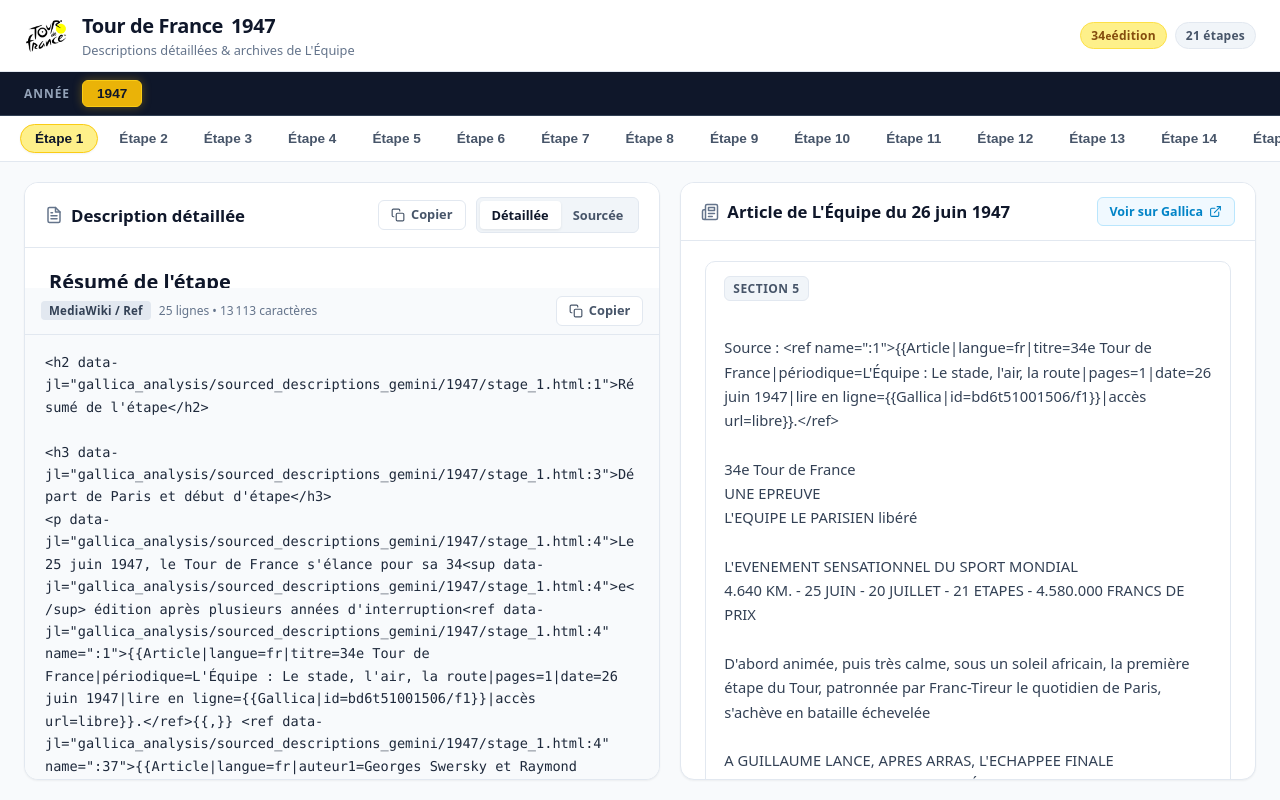
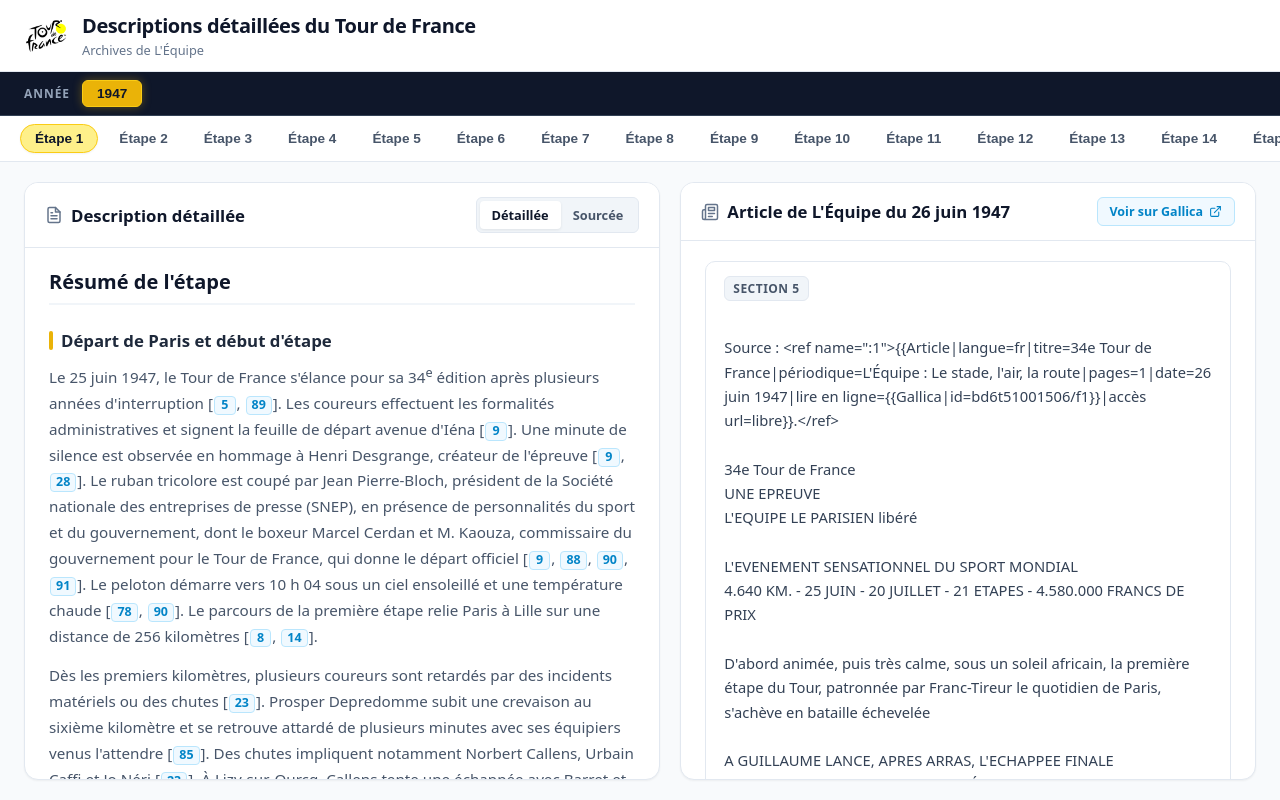
Before and after one commit to VincentGariepy/tdf_wikipedia, a plain HTML site: page description_website/index.html in a window 1280 px wide. Drawn offline with Linux system fonts and the light colour scheme.

Commit message:
reformat website

```diff
--- a/description_website/index.html
+++ b/description_website/index.html
@@ -3,7 +3,7 @@
 <head>
     <meta charset="UTF-8">
     <meta name="viewport" content="width=device-width, initial-scale=1.0">
-    <title>Descriptions du Tour de France 1947</title>
+    <title>Descriptions du Tour de France</title>
     <link rel="stylesheet" href="style.css">
     <link rel="icon" type="image/png" href="tour-de-france-logo.png">
 </head>
@@ -13,13 +13,9 @@
         <div class="header-brand">
             <img src="tour-de-france-logo.png" alt="Logo Tour de France" class="brand-logo" width="44" height="44">
             <div class="brand-info">
-                <h1 class="brand-title">Tour de France <span>1947</span></h1>
-                <p class="brand-subtitle">Descriptions détaillées & archives de L'Équipe</p>
+                <h1 class="brand-title">Descriptions détaillées du Tour de France</h1>
+                <p class="brand-subtitle">Archives de L'Équipe</p>
             </div>
-        </div>
-        <div class="header-badges">
-            <span class="badge badge-accent">34<sup>e</sup> édition</span>
-            <span class="badge badge-neutral">21 étapes</span>
         </div>
     </header>
 
@@ -132,13 +128,16 @@
             }
 
             const detailedContent = document.getElementById('detailed-description-content');
-            if (detailedContent) detailedContent.hidden = !isDetailed;
+            if (detailedContent) {
+                detailedContent.hidden = !isDetailed;
+                detailedContent.style.display = isDetailed ? '' : 'none';
+            }
 
             const sourcedContent = document.getElementById('sourced-description-content');
-            if (sourcedContent) sourcedContent.hidden = isDetailed;
-
-            const copyHeaderBtn = document.getElementById('copy-sourced-button');
-            if (copyHeaderBtn) copyHeaderBtn.hidden = isDetailed;
+            if (sourcedContent) {
+                sourcedContent.hidden = isDetailed;
+                sourcedContent.style.display = isDetailed ? 'none' : 'flex';
+            }
 
             document.querySelectorAll('.description-toggle-button').forEach(button => {
                 const isActive = button.dataset.descriptionType === type;
@@ -195,17 +194,16 @@
         }
 
         function setCopyButtonFeedback(active) {
-            const copyButtons = document.querySelectorAll('.copy-button');
-            copyButtons.forEach(btn => {
-                const label = btn.querySelector('.copy-label');
-                if (active) {
-                    btn.classList.add('copied');
-                    if (label) label.textContent = 'Copié !';
-                } else {
-                    btn.classList.remove('copied');
-                    if (label) label.textContent = 'Copier';
-                }
-            });
+            const copyBtn = document.getElementById('copy-sourced-button');
+            if (!copyBtn) return;
+            const label = copyBtn.querySelector('.copy-label');
+            if (active) {
+                copyBtn.classList.add('copied');
+                if (label) label.textContent = 'Copié !';
+            } else {
+                copyBtn.classList.remove('copied');
+                if (label) label.textContent = 'Copier';
+            }
 
             if (active) {
                 setTimeout(() => {
@@ -341,16 +339,6 @@
                             <span id="description-heading">Description détaillée</span>
                         </h2>
                         <div class="header-actions">
-                            <button type="button" class="action-button copy-button" id="copy-sourced-button" onclick="copySourcedDescription()" hidden title="Copier la description sourcée">
-                                <svg class="copy-icon" viewBox="0 0 24 24" width="14" height="14" fill="none" stroke="currentColor" stroke-width="2" stroke-linecap="round" stroke-linejoin="round">
-                                    <rect x="9" y="9" width="13" height="13" rx="2" ry="2"></rect>
-                                    <path d="M5 15H4a2 2 0 0 1-2-2V4a2 2 0 0 1 2-2h9a2 2 0 0 1 2 2v1"></path>
-                                </svg>
-                                <svg class="check-icon" viewBox="0 0 24 24" width="14" height="14" fill="none" stroke="currentColor" stroke-width="2.5" stroke-linecap="round" stroke-linejoin="round">
-                                    <polyline points="20 6 9 17 4 12"></polyline>
-                                </svg>
-                                <span class="copy-label">Copier</span>
-                            </button>
                             <div class="description-toggle" role="group" aria-label="Type de description">
                                 <button type="button" class="description-toggle-button active"
                                     data-description-type="detailed" aria-pressed="true"
@@ -364,13 +352,13 @@
                         </div>
                     </div>
                     <div class="column-content" id="detailed-description-content"></div>
-                    <div class="raw-description-wrapper" id="sourced-description-content" hidden>
+                    <div class="raw-description-wrapper" id="sourced-description-content" hidden style="display: none;">
                         <div class="raw-description-toolbar">
                             <div class="raw-meta-group">
                                 <span class="raw-pill">MediaWiki / Ref</span>
                                 <span id="sourced-stats" class="raw-stats"></span>
                             </div>
-                            <button type="button" class="action-button copy-button" id="copy-sourced-inner-button" onclick="copySourcedDescription()" title="Copier la description sourcée">
+                            <button type="button" class="action-button copy-button" id="copy-sourced-button" onclick="copySourcedDescription()" title="Copier la description sourcée">
                                 <svg class="copy-icon" viewBox="0 0 24 24" width="14" height="14" fill="none" stroke="currentColor" stroke-width="2" stroke-linecap="round" stroke-linejoin="round">
                                     <rect x="9" y="9" width="13" height="13" rx="2" ry="2"></rect>
                                     <path d="M5 15H4a2 2 0 0 1-2-2V4a2 2 0 0 1 2-2h9a2 2 0 0 1 2 2v1"></path>
@@ -457,12 +445,14 @@
                     statsEl.textContent = `${lines} lignes • ${currentSourcedRawText.length.toLocaleString('fr-FR')} caractères`;
                 }
 
-                document.querySelectorAll('.copy-button').forEach(btn => btn.disabled = false);
+                const copyBtn = document.getElementById('copy-sourced-button');
+                if (copyBtn) copyBtn.disabled = false;
             } else {
                 currentSourcedRawText = '';
                 document.getElementById('sourced-description-content').innerHTML =
                     '<div class="load-error-box" style="margin: 16px;"><p>La description sourcée n’est pas disponible pour cette étape.</p></div>';
-                document.querySelectorAll('.copy-button').forEach(btn => btn.disabled = true);
+                const copyBtn = document.getElementById('copy-sourced-button');
+                if (copyBtn) copyBtn.disabled = true;
                 console.error(sourcedDescriptionResult.reason);
             }
         }
--- a/description_website/style.css
+++ b/description_website/style.css
@@ -54,6 +54,10 @@
 
 * {
     box-sizing: border-box;
+}
+
+[hidden] {
+    display: none !important;
 }
 
 html, body {
@@ -127,33 +131,6 @@ body {
     font-weight: 500;
 }
 
-.header-badges {
-    display: flex;
-    align-items: center;
-    gap: 8px;
-}
-
-.badge {
-    display: inline-flex;
-    align-items: center;
-    padding: 4px 10px;
-    border-radius: var(--radius-full);
-    font-size: 0.75rem;
-    font-weight: 700;
-    letter-spacing: 0.02em;
-}
-
-.badge-accent {
-    background: var(--color-primary-light);
-    color: var(--color-primary-text);
-    border: 1px solid #fde047;
-}
-
-.badge-neutral {
-    background: var(--color-border-subtle);
-    color: var(--color-text-secondary);
-    border: 1px solid var(--color-border);
-}
 
 /* ==========================================================================
    Year Bar (Step 1)
@@ -570,6 +547,10 @@ body {
     padding: 0;
 }
 
+.raw-description-wrapper[hidden] {
+    display: none !important;
+}
+
 .raw-description-toolbar {
     display: flex;
     align-items: center;
```
